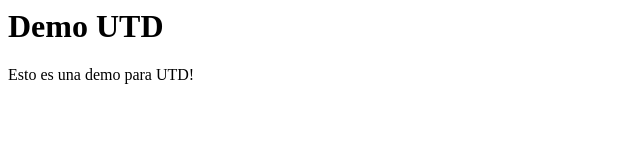
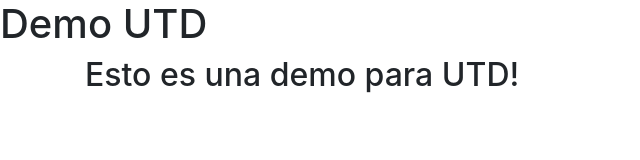
Before and after one commit to alejandroarzola/aws-utd, a plain HTML site: page index.html in a window 1280 px wide. Shown: the whole page, without its empty margins (0-640 px from the left). Drawn offline with nearby package versions, Linux system fonts and the light colour scheme.

Commit message:
added bootstrap

```diff
--- a/index.html
+++ b/index.html
@@ -3,13 +3,16 @@
 		<title>
 			Demo UTD
 		</title>
+		<link rel="stylesheet" href="https://stackpath.bootstrapcdn.com/bootstrap/4.3.1/css/bootstrap.min.css" integrity="sha384-ggOyR0iXCbMQv3Xipma34MD+dH/1fQ784/j6cY/iJTQUOhcWr7x9JvoRxT2MZw1T" crossorigin="anonymous">
 	</head>
 	<body>
 		<h1>
 			Demo UTD
 		</h1>
-		<div>
-			Esto es una demo para UTD!
+		<div class="container">
+			<h2>
+				Esto es una demo para UTD!
+			</h2>
 		</div>
 	</body>
 </html>
```
